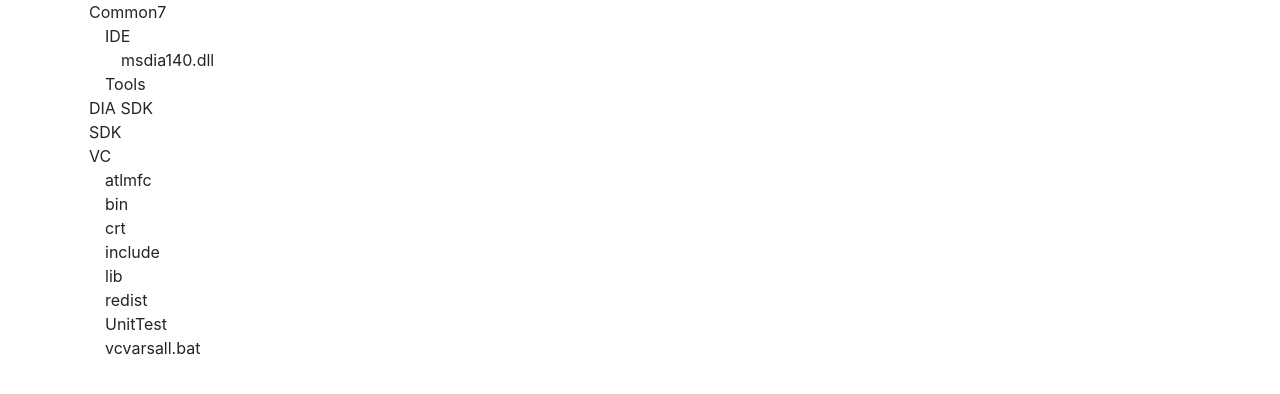
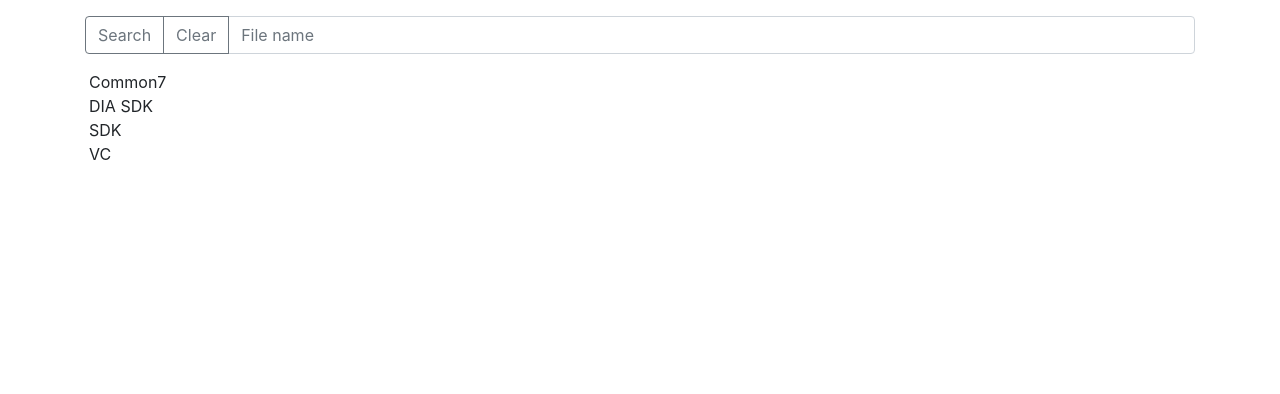
Before and after one commit to garkusha-software/a-listware-third, a React (Create React App) app: page / in a window 1280 px wide. Shown: the top 394 px of the page. Built offline with nearby package versions, Linux system fonts and the light colour scheme; the HTML template or start-up script is replaced by a standard one; what @fortawesome/fontawesome would draw is missing.

Commit message:
added search functionality

```diff
--- a/src/App.js
+++ b/src/App.js
@@ -3,6 +3,8 @@ import DiskData from './data/data.json';
 
 import Folder from './components/Folder';
 import File from './components/File';
+
+const loadData = () => JSON.parse(JSON.stringify(DiskData));
 
 export default class App extends Component {
 
@@ -10,16 +12,77 @@ export default class App extends Component {
     super(props);
 
     this.state = {
-      expandedFolders: ['/Common7/IDE', '/VC'],
+      data: [],
+      expandedFolders: [],
+      searchValue: '',
+      isSearched: false,
+    }
+  }
+
+  componentDidMount() {
+    this.setState({ data: loadData() })
+  }
+
+  inputHandle = searchValue => {
+    this.setState({ searchValue });
+    if (!searchValue.length) {
+      this.setState({ data: [...loadData()], searchValue: false });
+    }
+  }
+
+  clearHandle = () => {
+    this.setState({
+      data: [...loadData()],
+      isSearched: false,
+      searchValue: '',
+    })
+  }
+
+  searchHandle = () => {
+    this.state.searchValue.length &&
+      this.setState({ data: [...loadData()].filter(this.filterFile), isSearched: true });
+  }
+
+  filterFile = target => {
+    if (target.name.toLowerCase().includes(this.state.searchValue.toLowerCase())) return true;
+
+    if (target.children) {
+      return (target.children = target.children.filter(this.filterFile)).length
     }
   }
 
   render() {
     return (
       <div className="container">
-        {DiskData.map((data, id) => {
+        <div className="input-group my-3">
+          <div className="input-group-prepend">
+            <button
+              onClick={() => this.searchHandle()}
+              className="btn btn-outline-secondary"
+              type="button"
+              id="button-addon1">Search</button>
+          </div>
+          <div className="input-group-prepend">
+            <button
+              onClick={() => this.clearHandle()}
+              className="btn btn-outline-secondary"
+              type="button"
+              id="button-addon1">Clear</button>
+          </div>
+          <input
+            value={this.state.searchValue}
+            onChange={e => this.inputHandle(e.target.value)}
+            type="text"
+            className="form-control"
+            placeholder="File name"
+            aria-label="File name"
+            aria-describedby="basic-addon1" />
+        </div>
+        {this.state.data.map((data, id) => {
           return (
             <Folder
+              searchedFile={this.state.searchValue}
+              isSearched={this.state.isSearched}
               expandedFolders={this.state.expandedFolders}
               key={data.name}
               data={data}
--- a/src/components/Folder.js
+++ b/src/components/Folder.js
@@ -20,6 +20,14 @@ export default class Folder extends Component {
 
     componentDidMount() {
         this.expandedFoldersHandle(this.props.expandedFolders);
+        this.props.isSearched && this.setState({ isFolderOpen: true });
+    }
+
+    componentDidUpdate(prevProps) {
+        const { isSearched } = this.props;
+
+        isSearched !== prevProps.isSearched &&
+            this.setState({ isFolderOpen: isSearched });
     }
 
     folderToggle = () => {
@@ -27,7 +35,7 @@ export default class Folder extends Component {
     }
 
     expandedFoldersHandle = (paths = []) => {
-        const { expandedFolders = [], data, nestingIndex } = this.props;
+        const { expandedFolders = [], data, nestingIndex, isSearched } = this.props;
         paths.map(folderPath => {
             const pathCharacters = folderPath.split('/');
             data.name === pathCharacters[nestingIndex] &&
@@ -37,7 +45,7 @@ export default class Folder extends Component {
 
     render() {
         const { name, children } = this.props.data;
-        const { expandedFolders, nestingIndex } = this.props;
+        const { expandedFolders, nestingIndex, isSearched } = this.props;
 
         return (
             <div style={{ maxWidth: 'fit-content' }}>
@@ -62,6 +70,7 @@ export default class Folder extends Component {
                                     key={child.name}
                                     data={child}
                                     nestingIndex={nestingIndex + 1}
+                                    isSearched={isSearched}
                                 /> :
                                 <File
                                     key={child.name}
```
